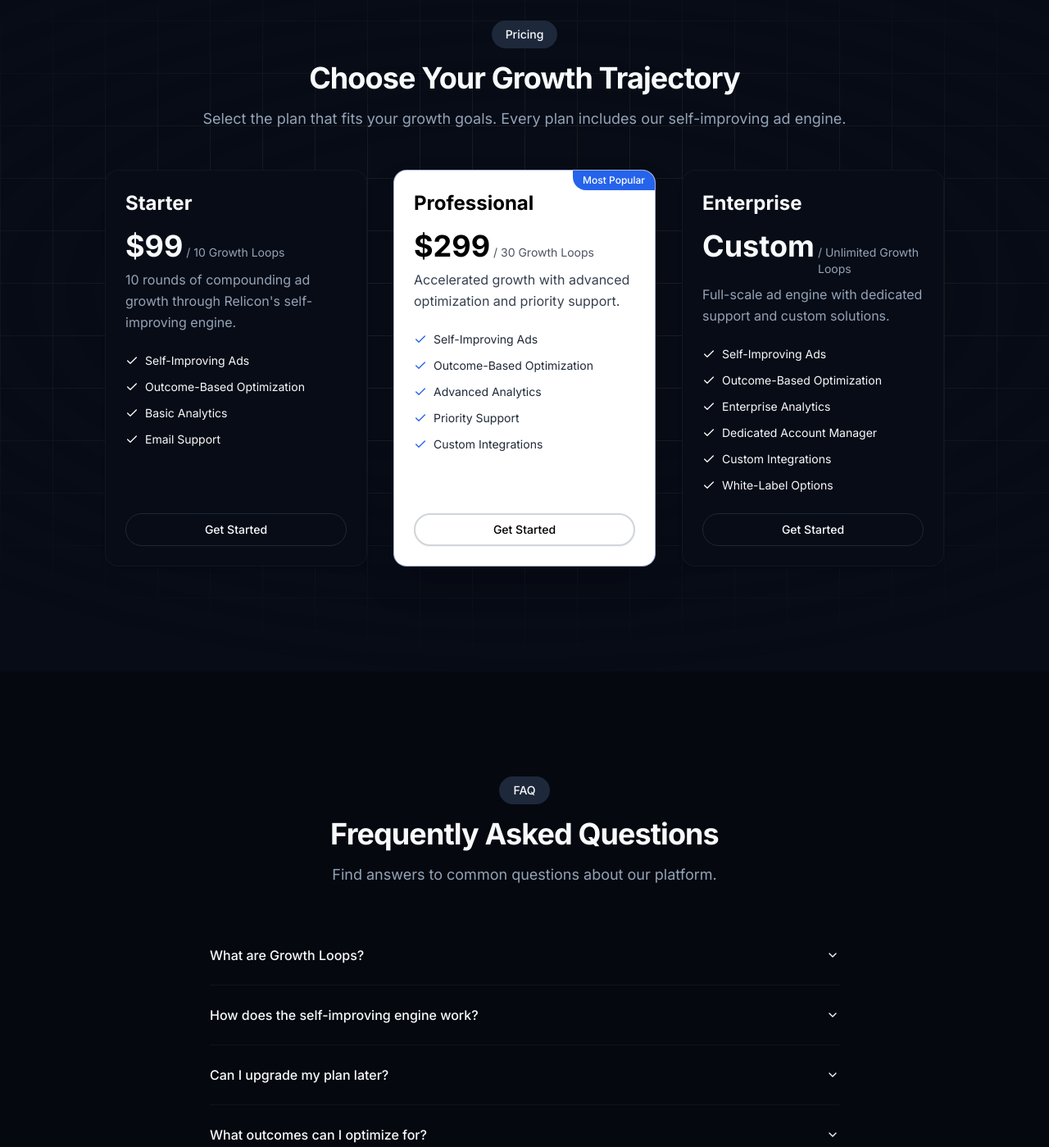
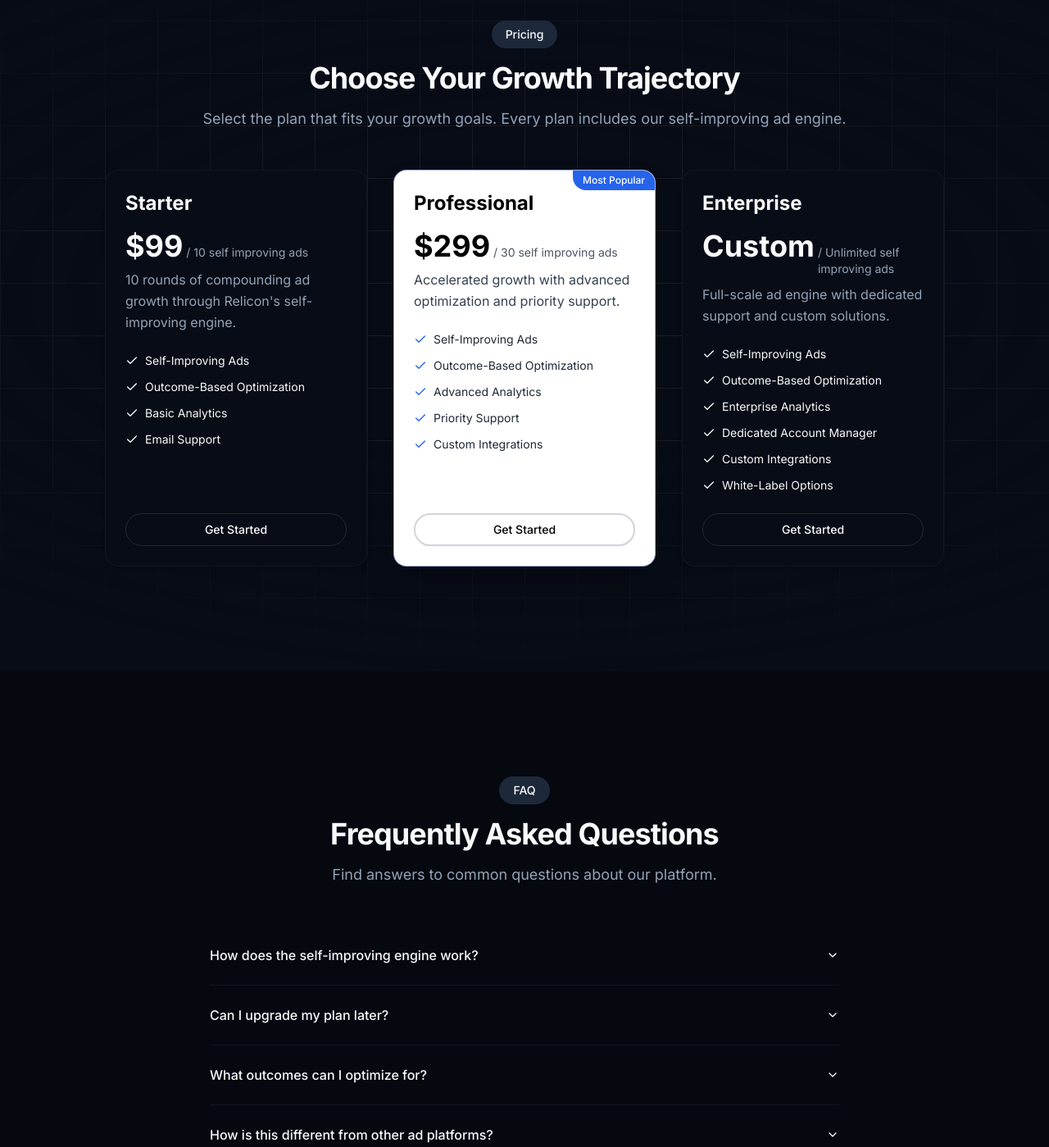
Before and after one commit to justumid/relicon-full, a Next.js app: page / in a window 1280 px wide. Shown: the part 3517-4916 px from the top of the page at 82% size. Built offline with nearby package versions, Linux system fonts and the light colour scheme.

Commit message:
Update page.tsx

```diff
--- a/app/page.tsx
+++ b/app/page.tsx
@@ -471,7 +471,7 @@ export default function LandingPage() {
                   {
                     name: "Starter",
                     price: "$99",
-                    period: "10 Growth Loops",
+                    period: "10 self improving ads",
                     description: "10 rounds of compounding ad growth through Relicon's self-improving engine.",
                     features: ["Self-Improving Ads", "Outcome-Based Optimization", "Basic Analytics", "Email Support"],
                     cta: "Get Started",
@@ -479,7 +479,7 @@ export default function LandingPage() {
                   {
                     name: "Professional",
                     price: "$299",
-                    period: "30 Growth Loops",
+                    period: "30 self improving ads",
                     description: "Accelerated growth with advanced optimization and priority support.",
                     features: [
                       "Self-Improving Ads",
@@ -494,7 +494,7 @@ export default function LandingPage() {
                   {
                     name: "Enterprise",
                     price: "Custom",
-                    period: "Unlimited Growth Loops",
+                    period: "Unlimited self improving ads",
                     description: "Full-scale ad engine with dedicated support and custom solutions.",
                     features: [
                       "Self-Improving Ads",
@@ -588,11 +588,6 @@ export default function LandingPage() {
               <Accordion type="single" collapsible className="w-full">
                 {[
                   {
-                    question: "What are Growth Loops?",
-                    answer:
-                      "Growth Loops are cycles of learning and optimization. Each loop represents a round where our ad engine analyzes performance, learns from the data, and improves your campaigns. The more loops you run, the smarter your advertising becomes.",
-                  },
-                  {
                     question: "How does the self-improving engine work?",
                     answer:
                       "Relicon uses advanced machine learning to analyze your campaign performance in real-time. It identifies patterns, tests variations, and automatically optimizes for your specific outcomes. Unlike traditional tools, it gets better with every interaction.",
@@ -600,7 +595,7 @@ export default function LandingPage() {
                   {
                     question: "Can I upgrade my plan later?",
                     answer:
-                      "Yes, you can upgrade your plan at any time. If you upgrade, you'll get immediate access to additional Growth Loops and features. Your unused loops from the previous plan will be credited to your account.",
+                      "Yes, you can upgrade your plan at any time. If you upgrade, you'll get immediate access to additional features. Your unused loops from the previous plan will be credited to your account.",
                   },
                   {
                     question: "What outcomes can I optimize for?",
```
